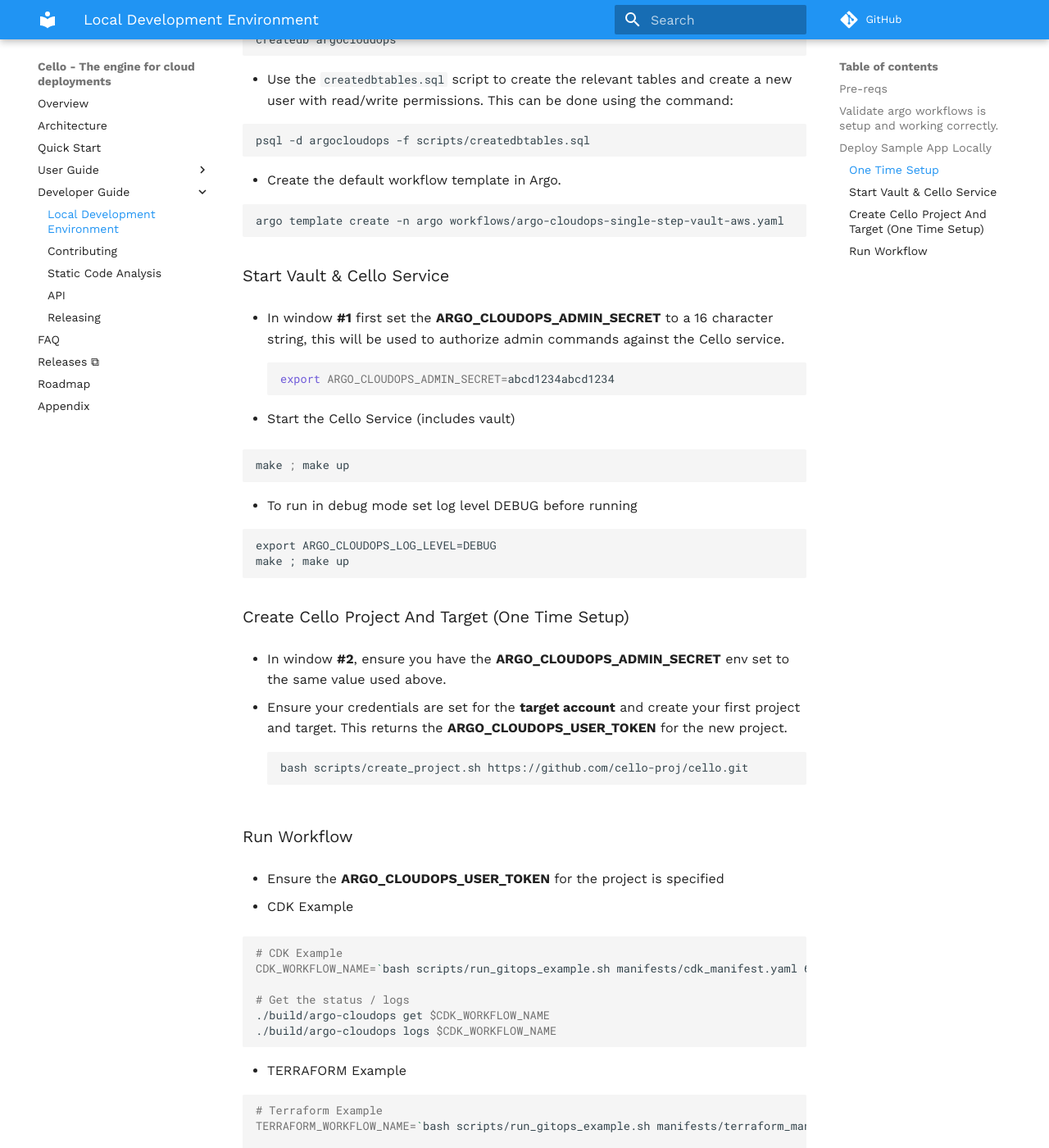
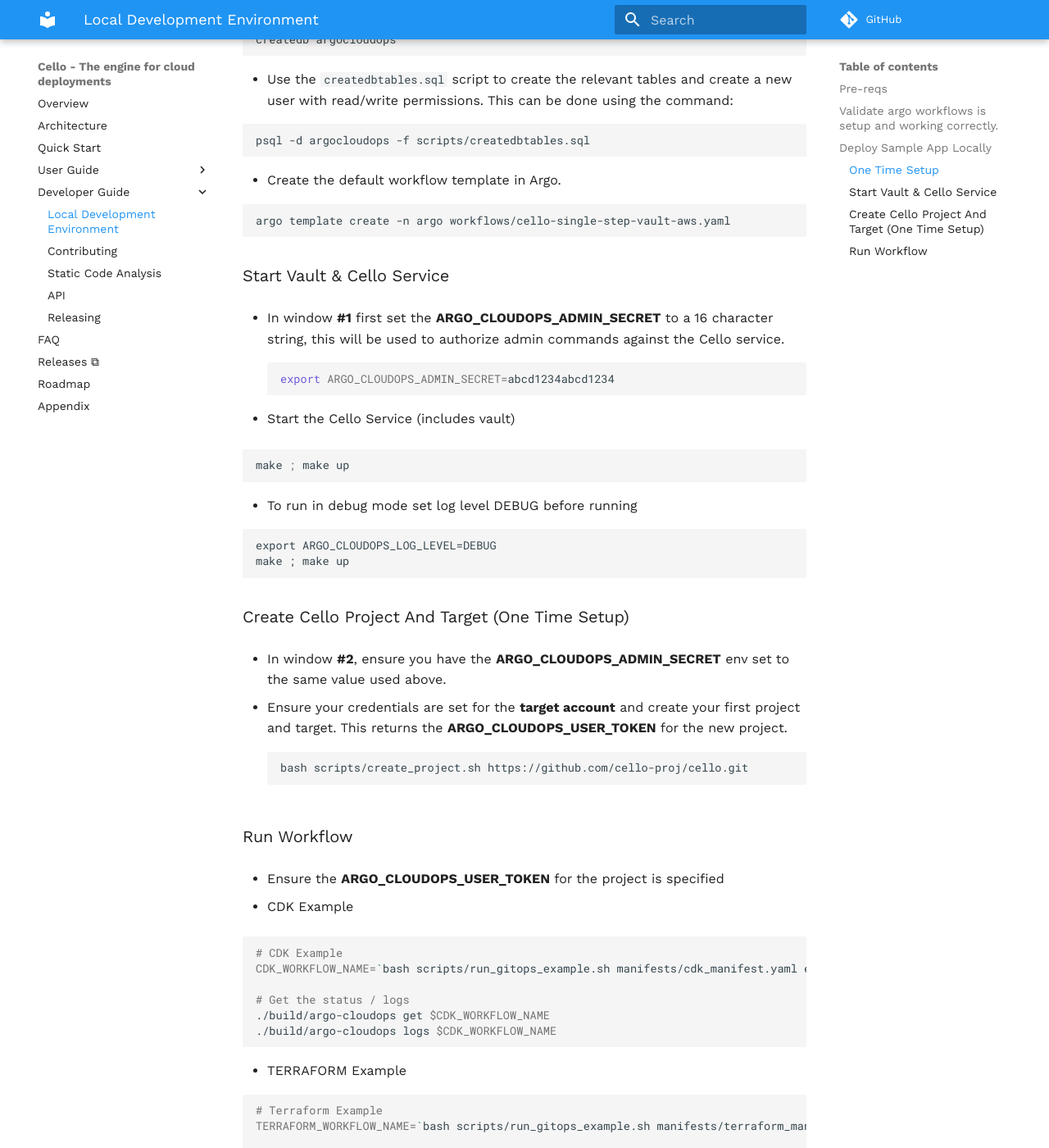
Before and after one commit to cello-proj/cello, an MkDocs documentation site: the page built from docs/developers/development-env.md, in a window 1280 px wide and 1400 px high, scrolled down 1368 px. Shown: the whole window at 82% size. Built offline with MkDocs 1.6.1 and Material for MkDocs 9.7.7, drawn with Linux system fonts in a browser that asks for light colours; comment, search, counter and statistics services are not loaded.

Commit message:
add sha and delete old workflow (#307)

````diff
--- a/docs/developers/development-env.md
+++ b/docs/developers/development-env.md
@@ -71,7 +71,7 @@
 - Create the default workflow template in Argo.
 
   ```sh
-  argo template create -n argo workflows/argo-cloudops-single-step-vault-aws.yaml
+  argo template create -n argo workflows/cello-single-step-vault-aws.yaml
   ```
 
 ### Start Vault & Cello Service
@@ -117,7 +117,7 @@
 
   ```sh
   # CDK Example
-  CDK_WORKFLOW_NAME=`bash scripts/run_gitops_example.sh manifests/cdk_manifest.yaml 60675a3012c63dd7edc9097654246e48438fa93d dev`
+  CDK_WORKFLOW_NAME=`bash scripts/run_gitops_example.sh manifests/cdk_manifest.yaml e3a419e69a5ae762862dc7cf382304a4e6cc2547 dev`
 
   # Get the status / logs
   ./build/argo-cloudops get $CDK_WORKFLOW_NAME
@@ -128,7 +128,7 @@
 
   ```sh
   # Terraform Example
-  TERRAFORM_WORKFLOW_NAME=`bash scripts/run_gitops_example.sh manifests/terraform_manifest.yaml 60675a3012c63dd7edc9097654246e48438fa93d dev`
+  TERRAFORM_WORKFLOW_NAME=`bash scripts/run_gitops_example.sh manifests/terraform_manifest.yaml e3a419e69a5ae762862dc7cf382304a4e6cc2547 dev`
 
   # Get the status / logs
   ./build/argo-cloudops get $TERRAFORM_WORKFLOW_NAME
````
Also changed, not shown: CHANGELOG.md (+6 -1 lines), docs/quickstart.md (+2 -2 lines), 3 other files.
